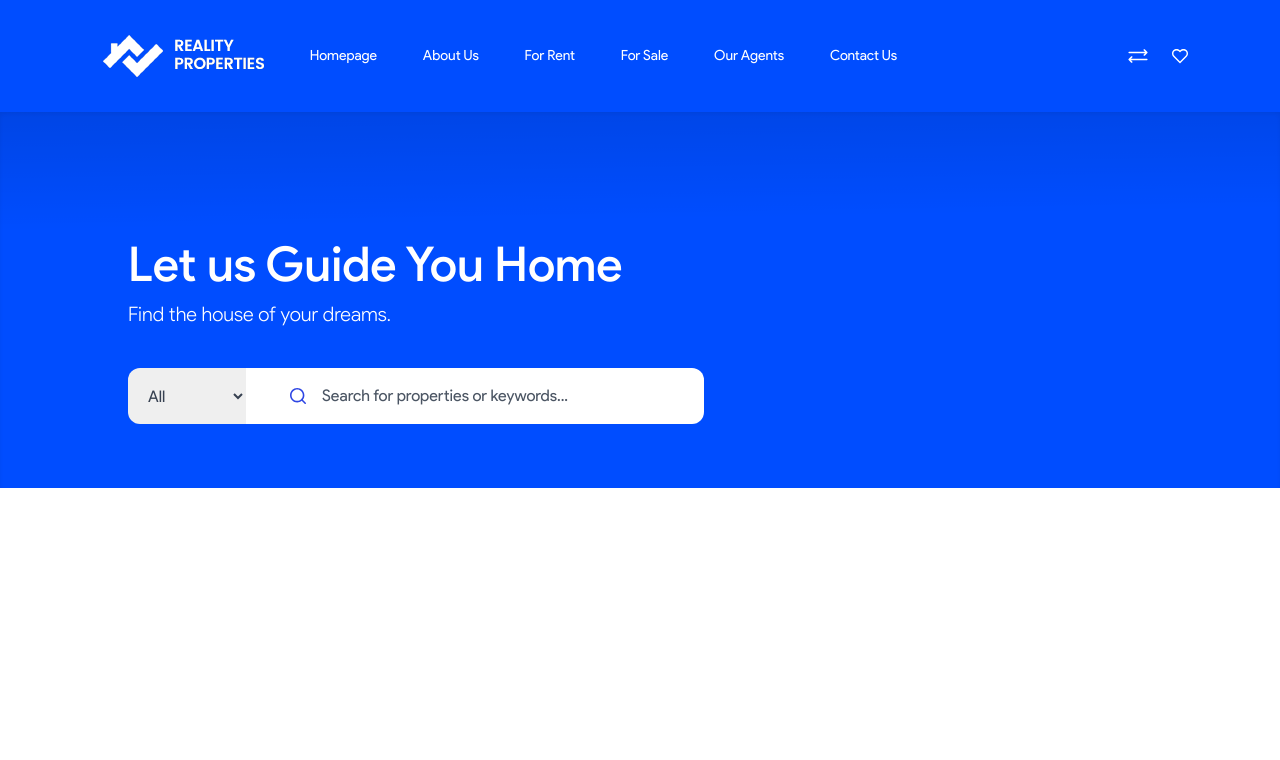
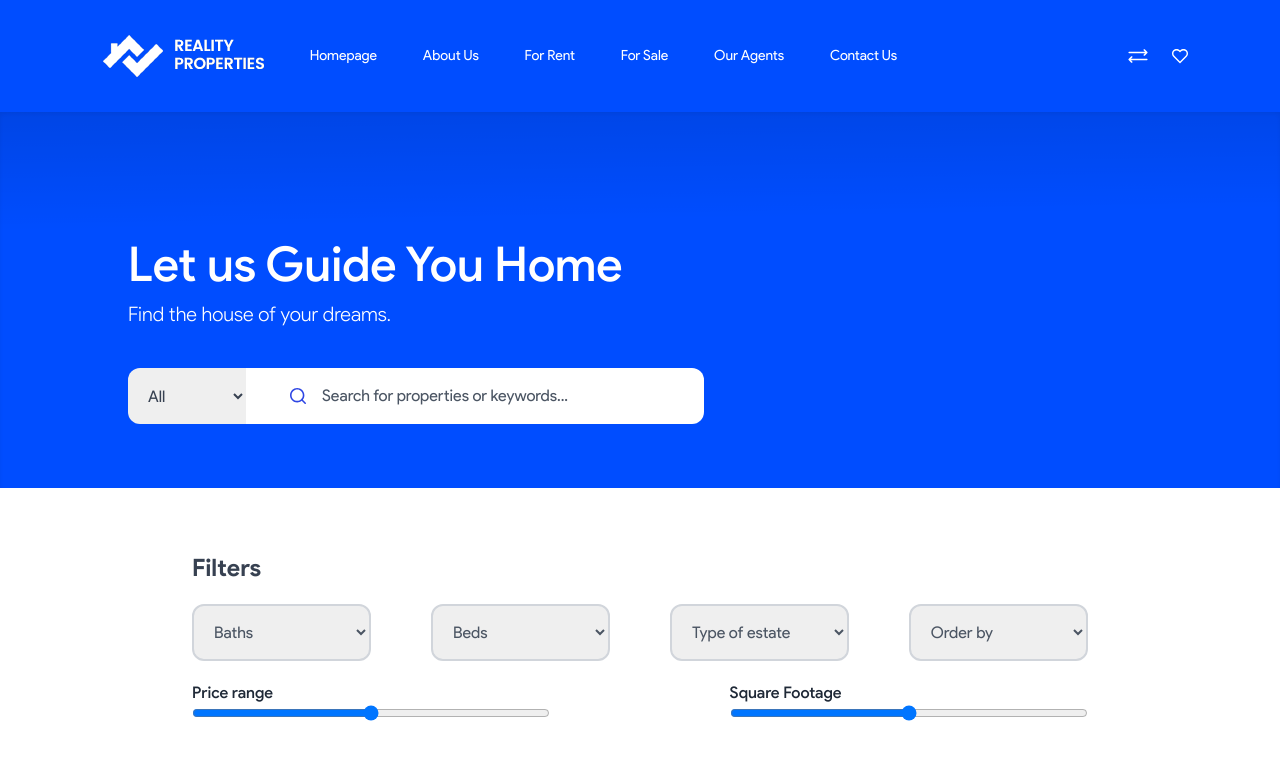
Before and after one commit to jamesnoonan/frontend-recruitment-task, a React (Create React App) app: page / in a window 1280 px wide. Shown: the top 760 px of the page. Built offline with nearby package versions, Linux system fonts and the light colour scheme.

Commit message:
Basic Filters Structure
Filters basic structure completed

```diff
--- a/src/App.js
+++ b/src/App.js
@@ -1,8 +1,14 @@
 import './App.css';
 import Header from './components/Header';
+import Filters from './components/Filters';
 
 function App() {
-  return <Header />;
+  return (
+    <>
+      <Header />
+      <Filters />
+    </>
+  );
 }
 
 export default App;
--- /dev/null
+++ b/src/components/Filters.jsx
@@ -0,0 +1,48 @@
+function Filters(props) {
+    // TODO: Get max numbers of beds and baths to create lists
+    let maxBed = 6;
+    let maxBath = 4;
+
+    new Array(maxBath).forEach((item, index) => console.log(index));
+
+    return (
+        <div className="py-16 px-48">
+            <h3 className="text-gray-700 text-2xl font-bold">Filters</h3>
+            <div className="flex justify-between py-5">
+                {/* TODO: Reduce repeditiveness of select boxes */}
+                <select name="baths" defaultValue="" className="border-2 border-gray-300 text-gray-600 p-4 rounded-xl w-1/5">
+                    <option value="" disabled>Baths</option>
+                    {/* Generates options depending on number of baths */}
+                    { Array.from(Array(maxBath).keys()).map((item, index) => <option key={(index + 1).toString()} value={(index + 1).toString()}>{index + 1}</option>) }
+                </select>
+                <select name="beds" defaultValue="" className="border-2 border-gray-300 text-gray-600 p-4 rounded-xl w-1/5">
+                    <option value="" disabled>Beds</option>
+                    {/* Generates options depending on number of baths */}
+                    { Array.from(Array(maxBed).keys()).map((item, index) => <option key={(index + 1).toString()} value={(index + 1).toString()}>{index + 1}</option>) }
+                </select>
+                <select name="type" defaultValue="" className="border-2 border-gray-300 text-gray-600 p-4 rounded-xl w-1/5">
+                    <option value="" disabled>Type of estate</option>
+                    {/* Generates options depending on number of baths */}
+                    { Array.from(Array(maxBath).keys()).map((item, index) => <option key={(index + 1).toString()} value={(index + 1).toString()}>{index + 1}</option>) }
+                </select>
+                <select name="order" defaultValue="" className="border-2 border-gray-300 text-gray-600 p-4 rounded-xl w-1/5">
+                    <option value="" disabled>Order by</option>
+                    {/* Generates options depending on number of baths */}
+                    { Array.from(Array(maxBath).keys()).map((item, index) => <option key={(index + 1).toString()} value={(index + 1).toString()}>{index + 1}</option>) }
+                </select>
+            </div>
+            <div className="flex justify-between">
+                <div className="flex flex-col w-2/5">
+                    <h4 className="font-medium text-gray-800">Price range</h4>
+                    <input type="range" name="price" className="w-full" />
+                </div>
+                <div className="flex flex-col w-2/5">
+                    <h4 className="font-medium text-gray-800">Square Footage</h4>
+                    <input type="range" name="squarefootage" className="w-full" />
+                </div>
+            </div>
+        </div>
+    );
+}
+
+export default Filters;
```
